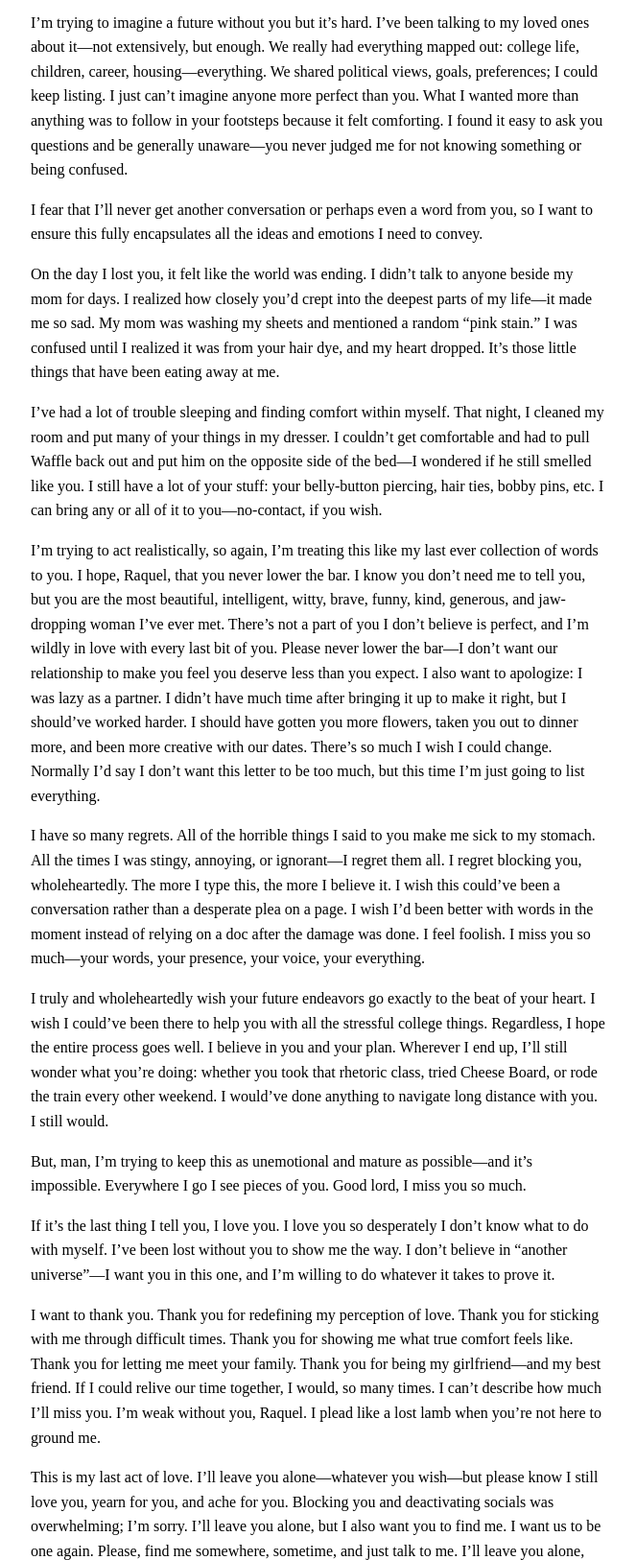
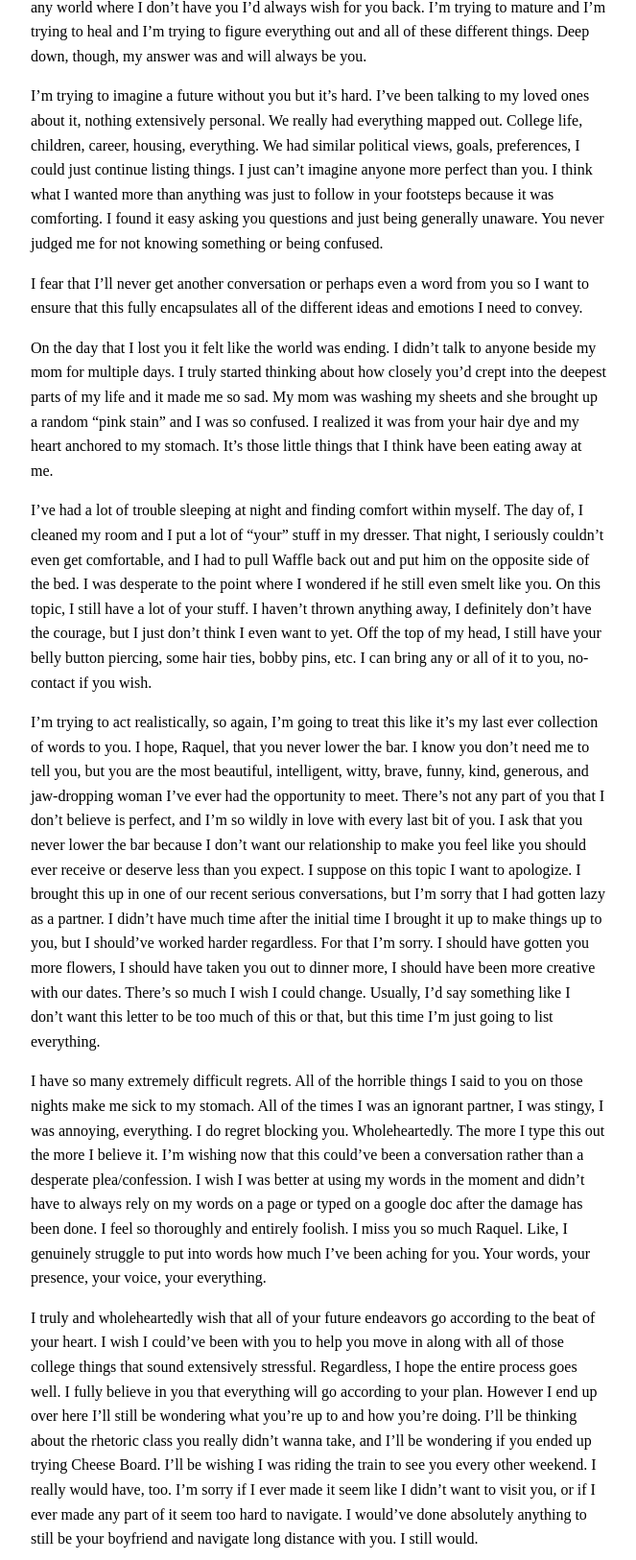
Before and after one commit to adotbreez/adotbreez.github.io, a plain HTML site: page index.html in a window 1280 px wide. Shown: the part 674-2300 px from the top of the page at 96% size, without its empty margins (308-971 px from the left). Drawn offline with Linux system fonts and the light colour scheme.

Commit message:
Update index.html

```diff
--- a/index.html
+++ b/index.html
@@ -2,7 +2,7 @@
 <html lang="en">
   <head>
     <meta charset="UTF-8">
-    <title>for you</title>
+    <title>For You</title>
     <style>
       body {
         max-width: 600px;
@@ -15,34 +15,35 @@
   <body>
     <p>Dear Raquel,</p>
 
-    <p>I hope this finds you in good health. You’ve remained in my best wishes and hopes. I want to quickly say that if I don’t talk to you again by the 30th, I wish you an amazing birthday. I have no clear intent or goal in giving you this letter—I simply want you to read these words. Every claim and feeling I posit is genuine and made with the furthest extent of my knowledge and awareness.</p>
+    <p>	I hope this finds you in good health. You’ve remained in my best wishes and hopes. I want to quickly say that if I don’t talk to you again by the 30th, I wish you an amazing birthday.  I want to clarify that by giving you this letter (the method of which I have yet to decide) I have no clear intent or goal. I simply want you to read these words. Truth value is up to you to interpret. Though, I can assure you every claim and feeling I posit is genuine and is made with the furthest extent of my knowledge and awareness.</p>
 
-    <p>Firstly, I love you. And I miss you. These past few days have been extremely difficult to navigate. There’s a massive hole in my heart where, once, you fit perfectly. I’ve wept gallons of tears behind closed doors and to my loved ones. There’s no greater yearning in the universe than what I’ve felt these past few days. I’ll probably ramble later on about it more.</p>
+    <p>	Firstly, I love you. And I miss you. These past few days have been extremely difficult to navigate. There’s a massive hole in my heart where, once, you fit perfectly into. I’ve wept gallons of tears behind closed doors and to my loved ones. There’s no greater yearning in the universe that’s been done which surpasses the past few days. I’ll probably ramble later on about it more.</p>
 
-    <p>I just think I’m confused. I completely understand what has happened between us in the past, but hearing that you hated me so bluntly has been hurting me. I wanted to believe you when you said you simply didn’t want to be in the relationship, but why does that warrant hating me “so much”? That’s what makes it difficult for me to fully grasp how it could’ve unfolded. Sunday morning has replayed in my mind over and over and still I’m just so confused and split. I don’t know if I want closure, a discussion, or to try again. You know me—you know that if you ever opened your arms again I’d run right back, but I don’t know if that’s good for me. Blocking you was one of the hardest decisions I’ve ever made, and though it’s only been a few days I’m unsure if it was the right choice. I wish we could’ve talked. I wish I could’ve gone back in time and waited for your response to why you hated me. I wish for many things. In any world without you I’d always wish for you back. I’m trying to mature, I’m trying to heal, and I’m trying to figure everything out. Deep down, though, my answer was and will always be you.</p>
+    <p>	I just think I’m confused. I completely understand what has happened between us in the past, but hearing that you hated me so bluntly has been hurting me. I wanted to believe you that you just didn’t want to be in the relationship, as you said, but why does that warrant hating me “so much”? That’s just why it’s difficult for me to fully grasp the nature of how it could’ve unfolded. Sunday morning has replayed in my mind over and over and still I’m just so confused. I’m so split. I don’t know if I want closure, if I want a discussion, if I want to try again, I don’t know. You know me, and you know that if you ever opened your arms again I’d run right back, but I don’t know if it’s good for me. Blocking you was one of the hardest decisions I’ve ever made, and I know it’s only been a few days but I’m unsure if it was the right choice. I wish we could’ve talked. I wish I could’ve gone back in time and waited until your response to why you hated me. I wish for a lot of things. I think through anything, in any world where I don’t have you I’d always wish for you back. I’m trying to mature and I’m trying to heal and I’m trying to figure everything out and all of these different things. Deep down, though, my answer was and will always be you.</p>
 
-    <p>I’m trying to imagine a future without you but it’s hard. I’ve been talking to my loved ones about it—not extensively, but enough. We really had everything mapped out: college life, children, career, housing—everything. We shared political views, goals, preferences; I could keep listing. I just can’t imagine anyone more perfect than you. What I wanted more than anything was to follow in your footsteps because it felt comforting. I found it easy to ask you questions and be generally unaware—you never judged me for not knowing something or being confused.</p>
+    <p>	I’m trying to imagine a future without you but it’s hard. I’ve been talking to my loved ones about it, nothing extensively personal. We really had everything mapped out. College life, children, career, housing, everything. We had similar political views, goals, preferences, I could just continue listing things. I just can’t imagine anyone more perfect than you. I think what I wanted more than anything was just to follow in your footsteps because it was comforting. I found it easy asking you questions and just being generally unaware. You never judged me for not knowing something or being confused.</p>
 
-    <p>I fear that I’ll never get another conversation or perhaps even a word from you, so I want to ensure this fully encapsulates all the ideas and emotions I need to convey.</p>
+    <p>	I fear that I’ll never get another conversation or perhaps even a word from you so I want to ensure that this fully encapsulates all of the different ideas and emotions I need to convey.</p>
 
-    <p>On the day I lost you, it felt like the world was ending. I didn’t talk to anyone beside my mom for days. I realized how closely you’d crept into the deepest parts of my life—it made me so sad. My mom was washing my sheets and mentioned a random “pink stain.” I was confused until I realized it was from your hair dye, and my heart dropped. It’s those little things that have been eating away at me.</p>
+    <p>	On the day that I lost you it felt like the world was ending. I didn’t talk to anyone beside my mom for multiple days. I truly started thinking about how closely you’d crept into the deepest parts of my life and it made me so sad. My mom was washing my sheets and she brought up a random “pink stain” and I was so confused. I realized it was from your hair dye and my heart anchored to my stomach. It’s those little things that I think have been eating away at me.</p>
 
-    <p>I’ve had a lot of trouble sleeping and finding comfort within myself. That night, I cleaned my room and put many of your things in my dresser. I couldn’t get comfortable and had to pull Waffle back out and put him on the opposite side of the bed—I wondered if he still smelled like you. I still have a lot of your stuff: your belly-button piercing, hair ties, bobby pins, etc. I can bring any or all of it to you—no-contact, if you wish.</p>
+    <p>	I’ve had a lot of trouble sleeping at night and finding comfort within myself. The day of, I cleaned my room and I put a lot of “your” stuff in my dresser. That night, I seriously couldn’t even get comfortable, and I had to pull Waffle back out and put him on the opposite side of the bed. I was desperate to the point where I wondered if he still even smelt like you. On this topic, I still have a lot of your stuff. I haven’t thrown anything away, I definitely don’t have the courage, but I just don’t think I even want to yet. Off the top of my head, I still have your belly button piercing, some hair ties, bobby pins, etc. I can bring any or all of it to you, no-contact if you wish.</p>
 
-    <p>I’m trying to act realistically, so again, I’m treating this like my last ever collection of words to you. I hope, Raquel, that you never lower the bar. I know you don’t need me to tell you, but you are the most beautiful, intelligent, witty, brave, funny, kind, generous, and jaw-dropping woman I’ve ever met. There’s not a part of you I don’t believe is perfect, and I’m wildly in love with every last bit of you. Please never lower the bar—I don’t want our relationship to make you feel you deserve less than you expect. I also want to apologize: I was lazy as a partner. I didn’t have much time after bringing it up to make it right, but I should’ve worked harder. I should have gotten you more flowers, taken you out to dinner more, and been more creative with our dates. There’s so much I wish I could change. Normally I’d say I don’t want this letter to be too much, but this time I’m just going to list everything.</p>
+    <p>	I’m trying to act realistically, so again, I’m going to treat this like it’s my last ever collection of words to you. I hope, Raquel, that you never lower the bar. I know you don’t need me to tell you, but you are the most beautiful, intelligent, witty, brave, funny, kind, generous, and jaw-dropping woman I’ve ever had the opportunity to meet. There’s not any part of you that I don’t believe is perfect, and I’m so wildly in love with every last bit of you. I ask that you never lower the bar because I don’t want our relationship to make you feel like you should ever receive or deserve less than you expect. I suppose on this topic I want to apologize. I brought this up in one of our recent serious conversations, but I’m sorry that I had gotten lazy as a partner. I didn’t have much time after the initial time I brought it up to make things up to you, but I should’ve worked harder regardless. For that I’m sorry. I should have gotten you more flowers, I should have taken you out to dinner more, I should have been more creative with our dates. There’s so much I wish I could change. Usually, I’d say something like I don’t want this letter to be too much of this or that, but this time I’m just going to list everything.</p>
 
-    <p>I have so many regrets. All of the horrible things I said to you make me sick to my stomach. All the times I was stingy, annoying, or ignorant—I regret them all. I regret blocking you, wholeheartedly. The more I type this, the more I believe it. I wish this could’ve been a conversation rather than a desperate plea on a page. I wish I’d been better with words in the moment instead of relying on a doc after the damage was done. I feel foolish. I miss you so much—your words, your presence, your voice, your everything.</p>
+    <p>	I have so many extremely difficult regrets. All of the horrible things I said to you on those nights make me sick to my stomach. All of the times I was an ignorant partner, I was stingy, I was annoying, everything. I do regret blocking you. Wholeheartedly. The more I type this out the more I believe it. I’m wishing now that this could’ve been a conversation rather than a desperate plea/confession. I wish I was better at using my words in the moment and didn’t have to always rely on my words on a page or typed on a google doc after the damage has been done. I feel so thoroughly and entirely foolish. I miss you so much Raquel. Like, I genuinely struggle to put into words how much I’ve been aching for you. Your words, your presence, your voice, your everything.</p>
 
-    <p>I truly and wholeheartedly wish your future endeavors go exactly to the beat of your heart. I wish I could’ve been there to help you with all the stressful college things. Regardless, I hope the entire process goes well. I believe in you and your plan. Wherever I end up, I’ll still wonder what you’re doing: whether you took that rhetoric class, tried Cheese Board, or rode the train every other weekend. I would’ve done anything to navigate long distance with you. I still would.</p>
+    <p>	I truly and wholeheartedly wish that all of your future endeavors go according to the beat of your heart. I wish I could’ve been with you to help you move in along with all of those college things that sound extensively stressful. Regardless, I hope the entire process goes well. I fully believe in you that everything will go according to your plan. However I end up over here I’ll still be wondering what you’re up to and how you’re doing. I’ll be thinking about the rhetoric class you really didn’t wanna take, and I’ll be wondering if you ended up trying Cheese Board. I’ll be wishing I was riding the train to see you every other weekend. I really would have, too. I’m sorry if I ever made it seem like I didn’t want to visit you, or if I ever made any part of it seem too hard to navigate. I would’ve done absolutely anything to still be your boyfriend and navigate long distance with you. I still would.</p>
 
-    <p>But, man, I’m trying to keep this as unemotional and mature as possible—and it’s impossible. Everywhere I go I see pieces of you. Good lord, I miss you so much.</p>
+    <p>	I’ll be imagining you graduating with your degree, walking across that stage. I’m going to be so happy for you, seriously. I’ve seen the effort you’ve put in firsthand and I’m so proud of you for everything thus far. I’ll be imagining you applying for grad school, and navigating all of the stressful stuff that comes with that. I’ll wonder whether you decided on getting your JD or if you changed your mind about getting your PhD. Either way, I’ll know it’ll work out for you. At this point, I’ll wonder if your career is on track, if you’ve found someone else, if you’ve moved away, etc. Either way I trust that you’ll be okay and things will be good for you.</p>
 
-    <p>If it’s the last thing I tell you, I love you. I love you so desperately I don’t know what to do with myself. I’ve been lost without you to show me the way. I don’t believe in “another universe”—I want you in this one, and I’m willing to do whatever it takes to prove it.</p>
+    <p>	But, man, I’m really trying to keep this as least emotional and as mature as possible but this is so hard for me. I mean, I can hardly think about any of these things without feeling a knot in my stomach. I don’t want to watch any of these things from the sideline. I don’t want to just be a lesson in your life, and I don’t want to be someone you view with animosity. I know your past, and I don’t want to be that person for you, you know? I want to be better and I want to be more. I don’t want to be a finished chapter. I’m selfish, I know I am. And I’m so entirely stupid and immature. I understand that completely. Even still, I still live in your world. I view the world around me in your color. Everywhere I go I find pieces of you. Good lord, I miss you so much.</p>
 
-    <p>I want to thank you. Thank you for redefining my perception of love. Thank you for sticking with me through difficult times. Thank you for showing me what true comfort feels like. Thank you for letting me meet your family. Thank you for being my girlfriend—and my best friend. If I could relive our time together, I would, so many times. I can’t describe how much I’ll miss you. I’m weak without you, Raquel. I plead like a lost lamb when you’re not here to ground me.</p>
+    <p>	If it’s the last thing I tell you, I love you. I love you so desperately that I don’t know what to do with myself. I’ve been so lost and misguided without you to show me the way. I don’t believe the “in another universe” belief, I want you so badly in this universe that I’m willing to do whatever it takes.</p>
 
-    <p>This is my last act of love. I’ll leave you alone—whatever you wish—but please know I still love you, yearn for you, and ache for you. Blocking you and deactivating socials was overwhelming; I’m sorry. I’ll leave you alone, but I also want you to find me. I want us to be one again. Please, find me somewhere, sometime, and just talk to me. I’ll leave you alone, but remember: I will always love you, no matter what.</p>
+    <p>	I want to thank you. Thank you for redefining my perception of love. Thank you for sticking with me through really difficult times. Thank you for showing me what it feels like to really be comfortable with someone. Thank you for letting me meet your family. Thank you for letting me be your boyfriend. There’s so much more that I wish I could thank you for with more than words on a screen. Our relationship has taught me so much and I made so many amazing memories with you. You were more than my girlfriend, you were my best friend. If I could go back and relive our time together I would. So many times. Lord, I can't describe how much I’m going to miss you. I must confess that, and you likely know, that I’m so weak without you. I plead so often like a lost lamb when I’m not with you to ground me in reality.</p>
 
-    <p>Sincerely,<br>Ayden</p>
+    <p>	This is my last act of love. I’ll leave you alone, as that’s what I’m guessing you wish of me. Though, please know that I still love you. I still yearn for you. I still ache for you. I want and I need you so desperately. I’ll leave you alone, but that doesn’t mean I want you to leave me alone. I’m sorry that I have your number blocked, I felt extremely overwhelmed. I deactivated most of my socials, too. I’ll leave you alone, but I want you to find me. I want you to know me again. I want us to be one. I’ll leave you alone, but I want to talk to you. I want to see you and I want to know you. I know I’ve distanced myself, but you know where to find me. We still have time before you leave. I’ll leave you alone, but please, and I mean please ten times over, find me somewhere at sometime, and just talk to me. I’ll leave you alone, but remember that I will always love you no matter what.</p>
+<p>Sincerely,<br>Ayden</p>
   </body>
 </html>
```
